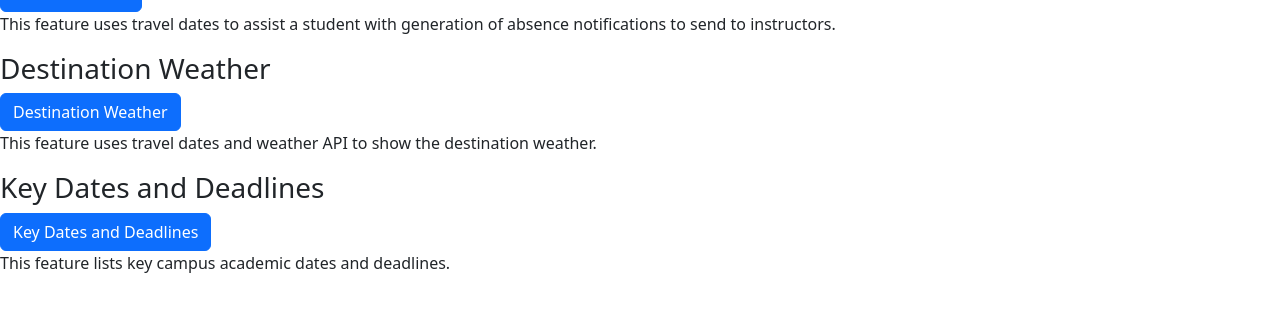
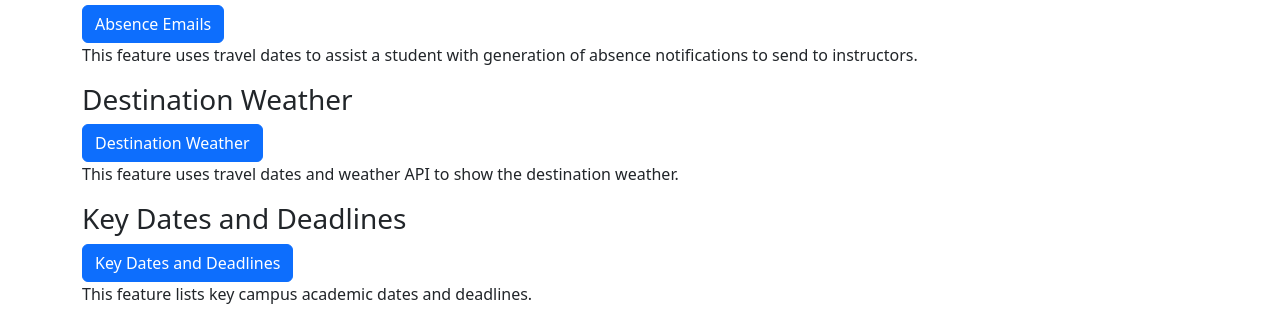
Before and after one commit to ChemQueen/nwu-travelingstudent-support-app, a plain HTML site: page index.html in a window 1280 px wide. Shown: the part 628-950 px from the top of the page. Before the commit the page ends 919 px from the top, so only its background shows below. Drawn offline with nearby package versions, Linux system fonts and the light colour scheme.

Commit message:
Add Bootstrap container layout to all pages

```diff
--- a/index.html
+++ b/index.html
@@ -31,6 +31,8 @@
         </div>
     </nav>
 
+    <!-- Bootstrap layout centers the page content and adds margins, mt-4 adds space at top -->
+    <div class="container mt-4">
         <!-- Main content for the Home page: introduction, trip details, and links to the three feature pages. -->
         <main>
             <!-- Page introduction: app name and one-line purpose -->
@@ -85,11 +87,15 @@
                 <p>This feature lists key campus academic dates and deadlines.</p>
             </section>
         </main>
+
         <!-- TODO - identify and build content -->
         <footer></footer>
+    </div>
+
     <!-- Scripts load last so the page content exists first. The Bootstrap bundle powers
     the navbar's hamburger menu and must come before our own script.js. -->
     <script src="https://cdn.jsdelivr.net/npm/bootstrap@5.3.9/dist/js/bootstrap.bundle.min.js" integrity="sha384-WyOxWvTyr1QaMPfiPJSv76iReVthorl5uWlFtZPyK0IEB0hGzo9y5Bp9mYanr8Bu" crossorigin="anonymous"></script>
     <script src="./js/script.js"></script>
+
 </body>
 </html>
```
Also changed, not shown: absence-emails.html (+6 -0 lines), destination-weather.html (+6 -0 lines), key-dates-and-deadlines.html (+5 -0 lines). Lines whose indentation alone changed are shown as unchanged.
